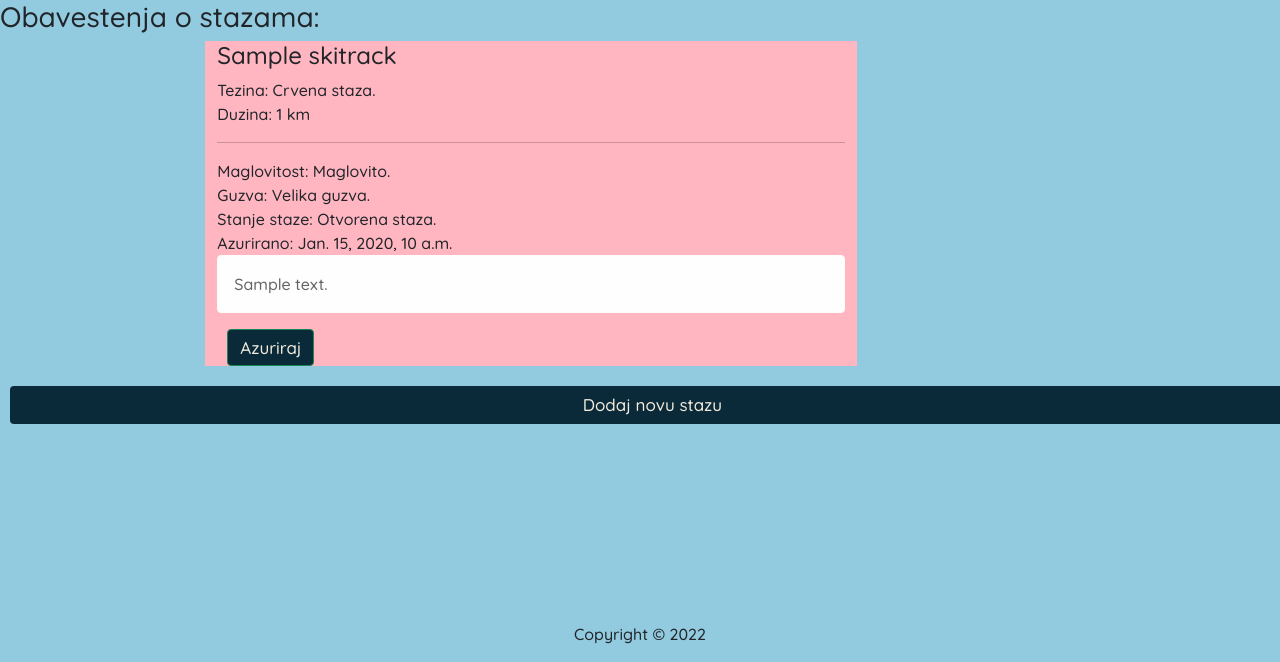
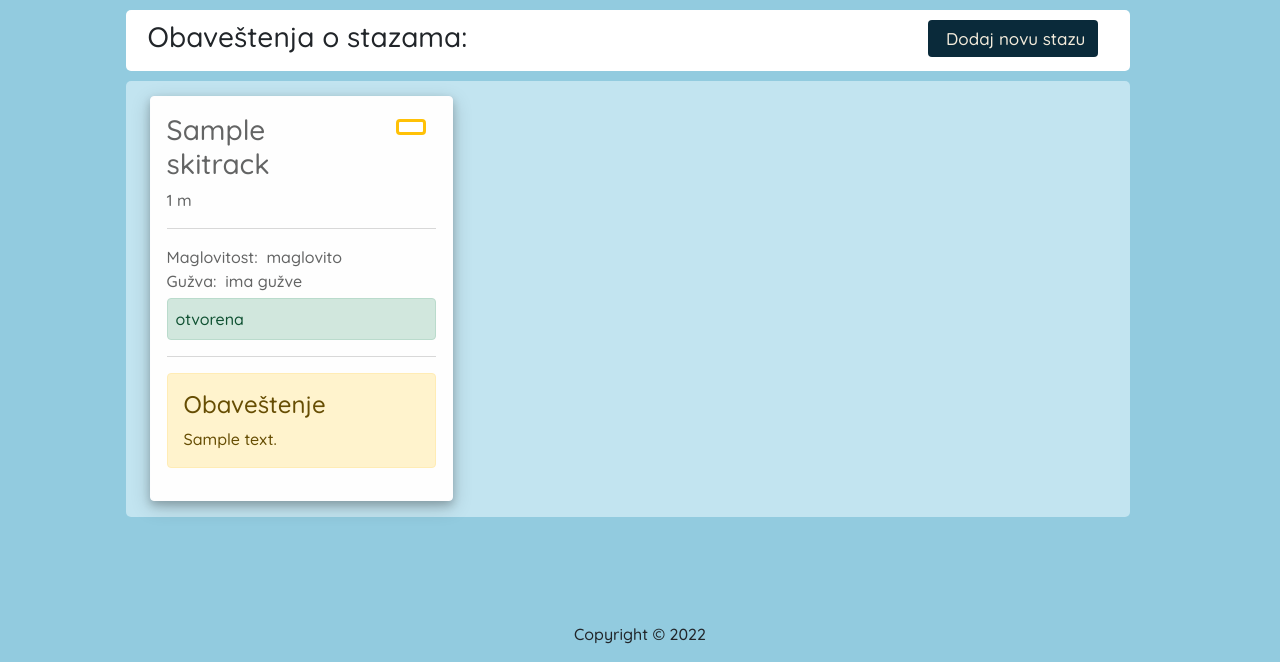
Before and after one commit to teodorcvijovic/Aplikacija-za-planiranje-skijaskih-aktivnosti, a Django app: page /trackInformation/ in a window 1280 px wide. Shown: the part 138-800 px from the top of the page. Run offline with Django 4.2, Linux system fonts and the light colour scheme; a user stored in the database is signed in; tables that the repository leaves empty hold one stand-in row (values such as "Sample post"); some libraries are stand-ins or nearby versions.

Commit message:
Front-end stranice za prikaz staza

```diff
--- a/faza 5/djangoProject/djangoProject/settings.py
+++ b/faza 5/djangoProject/djangoProject/settings.py
@@ -38,7 +38,7 @@ INSTALLED_APPS = [
     'django.contrib.messages',
     'django.contrib.staticfiles',
     'jahorina.apps.JahorinaConfig',
-    #'fontawesomefree' # remove in case of error, and add again if icons in .html files are not properly loaded
+    'fontawesomefree' # remove in case of error, and add again if icons in .html files are not properly loaded
 ]
 
 MIDDLEWARE = [
@@ -81,7 +81,7 @@ DATABASES = {
         'ENGINE': 'django.db.backends.mysql',
         'NAME': 'jahorina', # database name
         'USER': 'root',
-        'PASSWORD': 'Lozinka123.', # depends on your local mysql settings
+        'PASSWORD': 'password123', # depends on your local mysql settings
         'PORT': '3306',
         'HOST': 'localhost'
     }
--- a/faza 5/djangoProject/jahorina/static/css/instructors.css
+++ b/faza 5/djangoProject/jahorina/static/css/instructors.css
@@ -42,6 +42,8 @@
 
 .instructors {
     min-height: 170px;
+    box-shadow: 0 4px 8px 0 rgba(0, 0, 0, 0.2), 0 6px 20px 0 rgba(0, 0, 0, 0.19);
+
 }
 
 .instructors .fa-phone {
--- /dev/null
+++ b/faza 5/djangoProject/jahorina/static/css/trackInformation.css
@@ -0,0 +1,52 @@
+#wrapper {
+    margin: auto;
+}
+
+/* for the top alert with header */
+#trackAlert {
+    width: 80%;
+    background-color: white;
+    border-radius: 5px;
+    margin: 10px;
+    padding: 10px;
+}
+
+/* for lower lightblue box with all tracks */
+#trackContent {
+    width: 80%;
+    background-color: #c2e4f0;
+    border-radius: 5px;
+}
+
+/* wrapper for positioning only */
+.trackBox {
+    margin-top: 15px;
+}
+
+/* for each white track box */
+.tracks {
+    box-shadow: 0 4px 8px 0 rgba(0, 0, 0, 0.2), 0 6px 20px 0 rgba(0, 0, 0, 0.19);
+
+}
+
+/* for edit button on top-right */
+form {
+    float: right;
+}
+
+#editButton {
+    background-color: white;
+    color: gold;
+    border-width: 3px;
+}
+
+#editButton:hover {
+    background-color: gold;
+    color: white;
+}
+
+/* positioning of is_open alert */
+.alertIsOpen {
+    padding : 8px;
+    margin-top: 5px;
+}
--- a/faza 5/djangoProject/jahorina/urls.py
+++ b/faza 5/djangoProject/jahorina/urls.py
@@ -12,6 +12,7 @@ urlpatterns = [
 
     # instructors
     path('instructors/', instructors, name='instructors'),
+    path('deleteSkiInstructor/', deleteSkiInstructor, name='deleteSkiInstructor'),
 
     # day planning
     path('addActivity/', addActivity, name='addActivity'),
--- a/faza 5/djangoProject/templates/trackInformation.html
+++ b/faza 5/djangoProject/templates/trackInformation.html
@@ -1,68 +1,169 @@
-<!-- lara -->
+<!-- lara & filip-->
 {% extends 'base.html' %}
+{% load static %}
 
 {% block title %}
     Ski-staze Jahorine
 {% endblock %}
 
+{% block links %}
+    <link href="{% static "css/trackInformation.css" %}" rel="stylesheet">
+{% endblock %}
+
 {% block content %}
     <!-- TO DO: home page content -->
-     <div class="container">
-      <h3>Obavestenja o stazama:</h3>
+
+    {# wrapper div to centralize others #}
+     <div class="row justify-content-center">
+
+        {# info header and add track button #}
+        <div class="row" id="trackAlert">
+            <div class="col-xl-8">
+                <h3>Obaveštenja o stazama:</h3>
+            </div>
+
+            <div class="col-xl-4">
+                {% if user.is_authenticated %}
+                    <!-- teodor -->
+                    <!-- redirect to addTrack page -->
+                    <button style="float: right" class="btn" type="submit"
+                            onclick="window.location.href={% url 'addTrack' %}">
+
+                        <i class="fa-solid fa-plus"></i>&nbsp;Dodaj novu stazu
+
+                    </button>
+                {% else %}
+
+                {% endif %}
+            </div>
+        </div>
+
+        {# div with all the tracks #}
+        <div class="row" id="trackContent">
             {% for track in tracks %}
-             <div class="row ">
-                <div class="offset-sm-2 col-sm-6" style="background-color: lightpink; margin-bottom: 20px" >
-                   <!--ispis traka-->
-                    <h4>  {{ track.name }}</h4>
-                    Tezina: {% if track.color == 0 %}
-                                   Plava staza. <br>
+                <div class="col-md-12 col-lg-6 col-xl-4 trackBox">
+                    <div class="alert alert-light tracks">
+
+                        {# top row with header and button #}
+                        <div class="row">
+                            <div class="col-sm-8">
+                                <h3>
+                                {% if track.color == 0 %}
+                                    <i class="fa-solid fa-circle" style="color: dodgerblue"></i>
+                                    {% elif track.color == 1 %}
+                                    <i class="fa-solid fa-circle" style="color: indianred"></i>
+                                    {% else %}
+                                    <i class="fa-solid fa-circle"></i>
                                 {% endif %}
-                            {% if track.color == 1 %}
-                                Crvena staza. <br>
-                            {% endif %}
-                            {% if track.color == 2 %}
-                                Crna staza. <br>
-                            {% endif %}
-                    Duzina: {{ track.length }} km <br>
-                    <hr>
-                    Maglovitost: {% if track.is_foggy == True %}
-                                   Maglovito. <br>
-                                 {% endif %}
-                                {% if track.is_foggy == False %}
-                                    Nije maglovito. <br>
-                                {% endif %}
-                    Guzva: {% if track.is_busy == True %}
-                                Velika guzva. <br>
-                           {% endif %}
-                           {% if track.is_busy == False %}
-                                Nema guzve. <br>
-                           {% endif %}
-                    Stanje staze: {% if track.is_opened == True %}
-                                   Otvorena staza. <br>
-                                  {% endif %}
-                                  {% if track.is_opened == False %}
-                                   Zatvorena staza. <br>
-                                  {% endif %}
-                    Azurirano: {{ track.last_updated }} <br>
-
-                    <div class="alert alert-light"> {{ track.comment }}</div>
+                                {{ track.name }}
+                                </h3>
+                            </div>
+                            <div class="col-sm-4">
                                 {% if user.is_authenticated %}
                                     <form method="post" action="{% url 'updateTrackInformation' %}">
                                      {% csrf_token %}
-                             <button type="submit" class="btn btn-success" name="updateTrack" value="{{ track.id }}">Azuriraj</button>
+                                     <button type="submit" class="btn btn-outline-warning" id="editButton"
+                                             name="updateTrack" value="{{ track.id }}">
+                                         <i class="fa-solid fa-pencil"></i>
+                                     </button>
                                     </form>
                                 {% endif %}
                             </div>
                         </div>
+
+                    {# track length #}
+                        <i class="fa-solid fa-ruler"></i> {{ track.length }} m
+
+                        <hr>
+                    {# real-time track information #}
+                        Maglovitost:&nbsp;
+                        {% if track.is_foggy == True %}
+                            <i class="fa-solid fa-smog"></i> maglovito
+                            {% else %}
+                            <i class="fa-solid fa-sun"></i> vedro
+                        {% endif %}
+                        <br>
+                        Gužva:&nbsp;
+                        {% if track.is_busy == True %}
+                            <i class="fa-solid fa-people-group"></i> ima gužve
+                            {% else %}
+                            <i class="fa-solid fa-person"></i> nema gužve
+                        {% endif %}
+                        <br>
+
+                        {% if track.is_opened %}
+                            <div class="alert alert-success alertIsOpen">
+                                <i class="fa-solid fa-check"></i> otvorena
+                            </div>
+                            {% else %}
+                            <div class="alert alert-danger alertIsOpen">
+                                <i class="fa-solid fa-x"></i> zatvorena
+                            </div>
+                        {% endif %}
+
+                        <hr>
+                    {# real-time track alerts #}
+                        <div class="alert alert-warning">
+                            <h4>Obaveštenje</h4>
+                            {{ track.comment }}
+                        </div>
+
+                    </div>
                 </div>
             {% endfor %}
 
+        </div>
 
-    {% if user.is_authenticated %}
-        <!-- teodor -->
-        <!-- redirect to addTrack page -->
-         <button class="btn" type="submit" onclick="window.location.href={% url 'addTrack' %}"><i class="fa-solid fa-plus"></i>&nbsp;Dodaj novu stazu</button>
-    {% else %}
+     </div>
 
-    {% endif %}
+{#         {% for track in tracks %}#}
+{#             <div class="row ">#}
+{#                <div class="offset-sm-2 col-sm-6" style="background-color: lightpink; margin-bottom: 20px" >#}
+{#                   <!--ispis traka-->#}
+{#                    <h4>  {{ track.name }}</h4>#}
+{#                    Tezina: {% if track.color == 0 %}#}
+{#                                   Plava staza. <br>#}
+{#                            {% endif %}#}
+{#                            {% if track.color == 1 %}#}
+{#                                Crvena staza. <br>#}
+{#                            {% endif %}#}
+{#                            {% if track.color == 2 %}#}
+{#                                Crna staza. <br>#}
+{#                            {% endif %}#}
+{#                    Duzina: {{ track.length }} km <br>#}
+{#                    <hr>#}
+{#                    Maglovitost: {% if track.is_foggy == True %}#}
+{#                                   Maglovito. <br>#}
+{#                                 {% endif %}#}
+{#                                {% if track.is_foggy == False %}#}
+{#                                    Nije maglovito. <br>#}
+{#                                {% endif %}#}
+{#                    Guzva: {% if track.is_busy == True %}#}
+{#                                Velika guzva. <br>#}
+{#                           {% endif %}#}
+{#                           {% if track.is_busy == False %}#}
+{#                                Nema guzve. <br>#}
+{#                           {% endif %}#}
+{#                    Stanje staze: {% if track.is_opened == True %}#}
+{#                                   Otvorena staza. <br>#}
+{#                                  {% endif %}#}
+{#                                  {% if track.is_opened == False %}#}
+{#                                   Zatvorena staza. <br>#}
+{#                                  {% endif %}#}
+{#                    Azurirano: {{ track.last_updated }} <br>#}
+{##}
+{#                    <div class="alert alert-light"> {{ track.comment }}</div>#}
+{#                    {% if user.is_authenticated %}#}
+{#                        <form method="post" action="{% url 'updateTrackInformation' %}">#}
+{#                             {% csrf_token %}#}
+{#                             <button type="submit" class="btn btn-success" name="updateTrack" value="{{ track.id }}">Azuriraj</button>#}
+{#                        </form>#}
+{#                    {% endif %}#}
+{#                </div>#}
+{#             </div>#}
+{#         </div>#}
+{#        {% endfor %}#}
+
+
+
 {% endblock %}
```
Also changed, not shown: faza 5/djangoProject/jahorina/migrations/0001_initial.py. Lines whose indentation alone changed are shown as unchanged.
